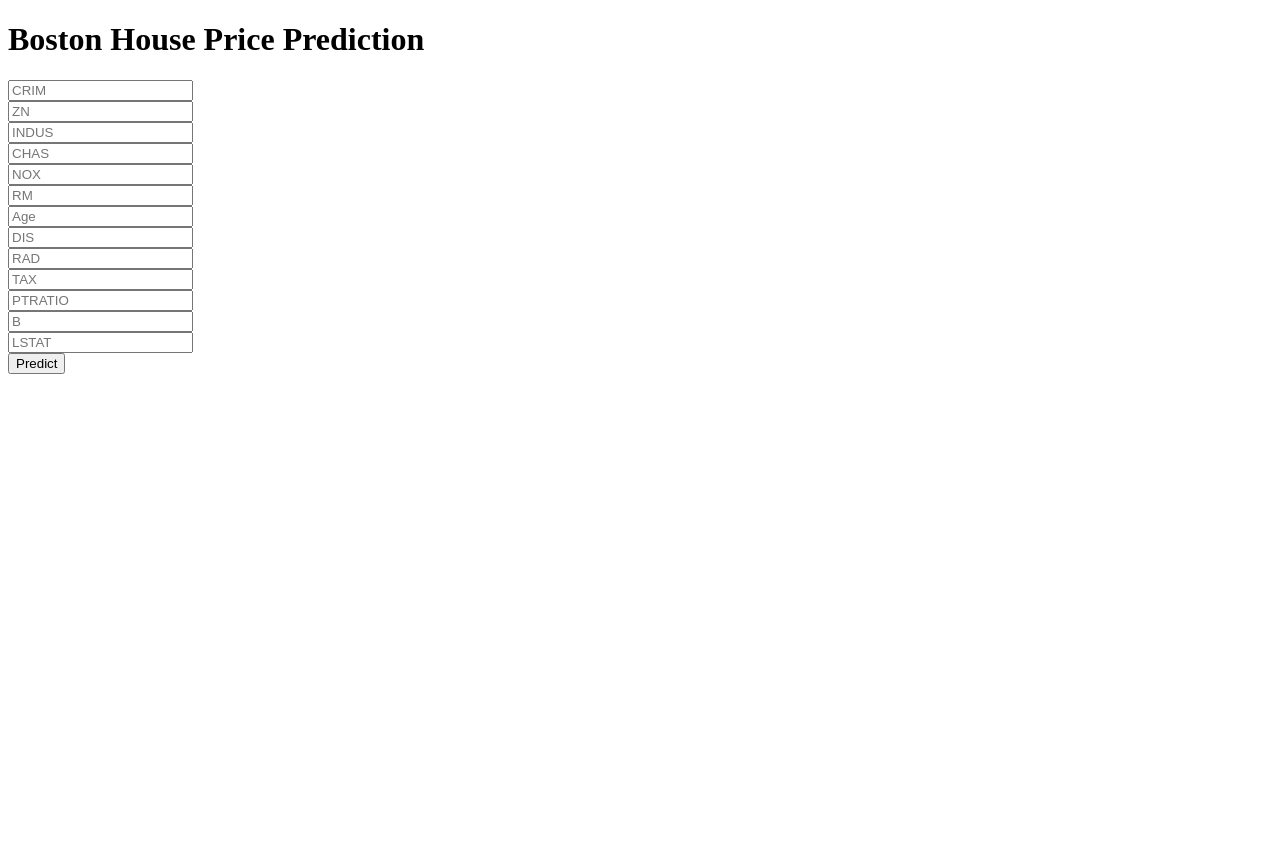
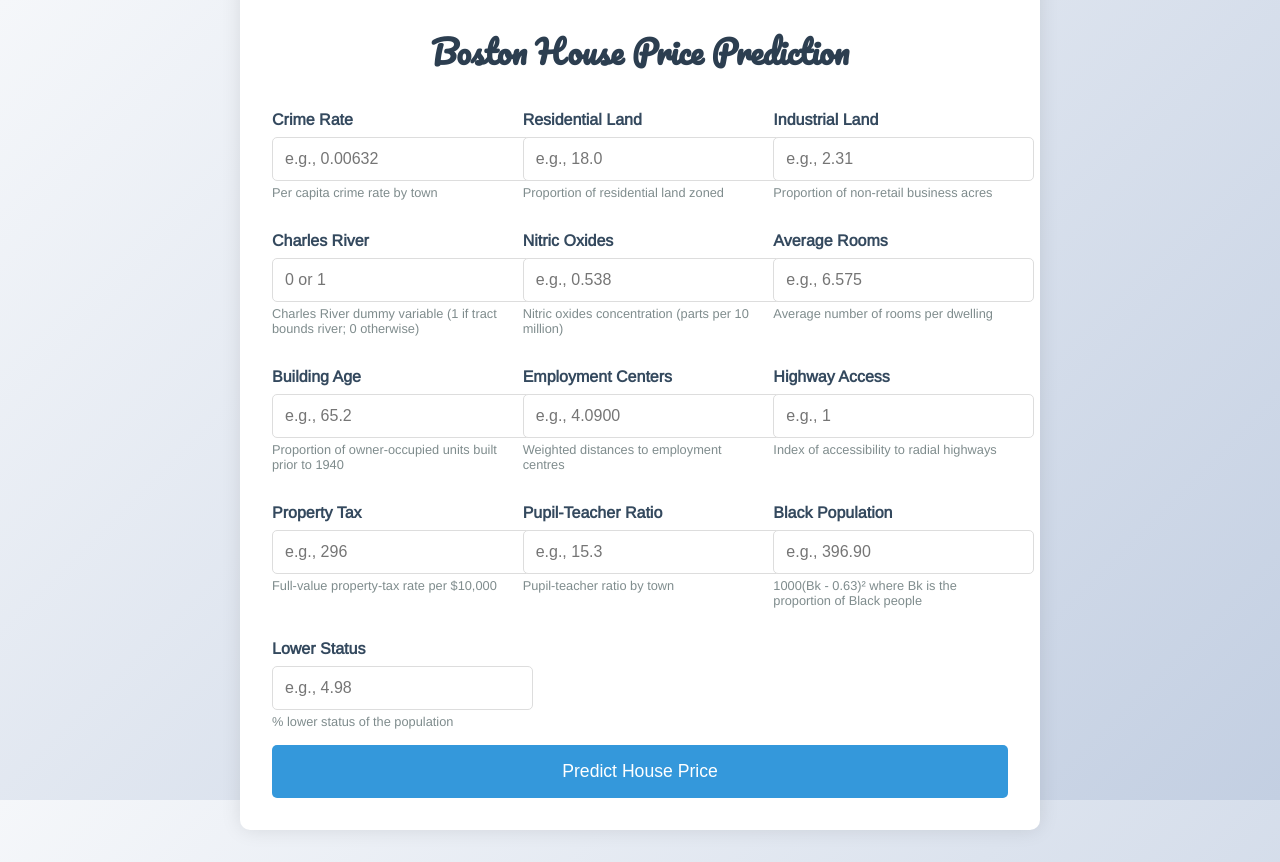
Before and after one commit to Jagannath29/boston_house_pricing, a Flask app: page / in a window 1280 px wide. Before the commit the page ends 374 px from the top, so only its background shows below. Run offline with Flask 3, Linux system fonts and the light colour scheme; parts of the project's set-up code (start-up, migrations or seed data) failed here and were passed over.

Commit message:
applied css to my home page

```diff
--- a/app.py
+++ b/app.py
@@ -30,11 +30,17 @@ def predict_api():
 
 @app.route('/predict',methods=['POST'])
 def predict():
-    data=[float(x) for x in request.form.values()]
-    final_input=scalar.transform(np.array(data).reshape(1,-1))
-    print(final_input)
-    output=reg_model.predict(final_input)[0]
-    return render_template("home.html",prediction_text="The House price prediction is {}".format(output))
+    try:
+        data = [float(x) for x in request.form.values()]
+        final_input = scalar.transform(np.array(data).reshape(1,-1))
+        output = reg_model.predict(final_input)[0]
+        # Format the prediction with comma separator and 2 decimal places
+        formatted_price = "${:,.2f}k".format(output)
+        return render_template("home.html",
+                             prediction_text=f"Predicted House Price: {formatted_price}")
+    except Exception as e:
+        return render_template("home.html",
+                             prediction_text="Error: Please ensure all fields contain valid numbers.")
 
 
 if __name__ == "__main__":
--- /dev/null
+++ b/static/css/style.css
@@ -0,0 +1,99 @@
+/* Modern CSS styling for Boston House Price Prediction */
+body {
+    font-family: 'Arimo', sans-serif;
+    background: linear-gradient(135deg, #f5f7fa 0%, #c3cfe2 100%);
+    height: 100vh;
+    margin: 0;
+    display: flex;
+    justify-content: center;
+    align-items: center;
+}
+
+.container {
+    width: 100%;
+    max-width: 800px;
+    padding: 2rem;
+}
+
+.prediction-form {
+    background: white;
+    padding: 2rem;
+    border-radius: 10px;
+    box-shadow: 0 0 20px rgba(0, 0, 0, 0.1);
+}
+
+h1 {
+    color: #2c3e50;
+    text-align: center;
+    margin-bottom: 2rem;
+    font-family: 'Pacifico', cursive;
+}
+
+.form-group {
+    margin-bottom: 1rem;
+}
+
+.form-group label {
+    display: block;
+    margin-bottom: 0.5rem;
+    color: #34495e;
+    font-weight: bold;
+}
+
+.form-control {
+    width: 100%;
+    padding: 0.75rem;
+    border: 1px solid #ddd;
+    border-radius: 5px;
+    font-size: 1rem;
+    transition: border-color 0.3s ease;
+}
+
+.form-control:focus {
+    border-color: #3498db;
+    outline: none;
+    box-shadow: 0 0 5px rgba(52, 152, 219, 0.3);
+}
+
+.btn {
+    background: #3498db;
+    color: white;
+    padding: 1rem 2rem;
+    border: none;
+    border-radius: 5px;
+    font-size: 1.1rem;
+    cursor: pointer;
+    width: 100%;
+    transition: background-color 0.3s ease;
+}
+
+.btn:hover {
+    background: #2980b9;
+}
+
+.prediction-result {
+    margin-top: 2rem;
+    padding: 1rem;
+    background: #2ecc71;
+    color: white;
+    border-radius: 5px;
+    text-align: center;
+    font-size: 1.2rem;
+    display: none;
+}
+
+.prediction-result.show {
+    display: block;
+}
+
+.input-grid {
+    display: grid;
+    grid-template-columns: repeat(auto-fit, minmax(200px, 1fr));
+    gap: 1rem;
+}
+
+.feature-description {
+    font-size: 0.8rem;
+    color: #7f8c8d;
+    margin-top: 0.25rem;
+}
--- a/templates/home.html
+++ b/templates/home.html
@@ -1,48 +1,129 @@
 <!DOCTYPE html>
-<html >
+<html>
 
 <head>
-  <meta charset="UTF-8">
-  <title>ML API</title>
-  <link href='https://fonts.googleapis.com/css?family=Pacifico' rel='stylesheet' type='text/css'>
-<link href='https://fonts.googleapis.com/css?family=Arimo' rel='stylesheet' type='text/css'>
-<link href='https://fonts.googleapis.com/css?family=Hind:300' rel='stylesheet' type='text/css'>
-<link href='https://fonts.googleapis.com/css?family=Open+Sans+Condensed:300' rel='stylesheet' type='text/css'>
-
-
+    <meta charset="UTF-8">
+    <meta name="viewport" content="width=device-width, initial-scale=1.0">
+    <title>Boston House Price Prediction</title>
+    <link href='https://fonts.googleapis.com/css?family=Pacifico' rel='stylesheet' type='text/css'>
+    <link href='https://fonts.googleapis.com/css?family=Arimo' rel='stylesheet' type='text/css'>
+    <link href='https://fonts.googleapis.com/css?family=Hind:300' rel='stylesheet' type='text/css'>
+    <link href='https://fonts.googleapis.com/css?family=Open+Sans+Condensed:300' rel='stylesheet' type='text/css'>
+    <link rel="stylesheet" href="{{ url_for('static', filename='css/style.css') }}">
 </head>
 
 <body>
- <div class="login">
-	<h1>Boston House Price Prediction</h1>
+    <div class="container">
+        <div class="prediction-form">
+            <h1>Boston House Price Prediction</h1>
 
-     <!-- Main Input For Receiving Query to our ML -->
-    <form action="{{ url_for('predict')}}"method="post">
-      <input type="text" name="CRIM" placeholder="CRIM" required="required" /><br>
-    	<input type="text" name="ZN" placeholder="ZN" required="required" /><br>
-        <input type="text" name="INDUS" placeholder="INDUS" required="required" /><br>
-        <input type="text" name="CHAS" placeholder="CHAS" required="required" /><br>
-        <input type="text" name="NOX" placeholder="NOX" required="required" /><br>
-        <input type="text" name="RM" placeholder="RM" required="required" /><br>
-        <input type="text" name="Age" placeholder="Age" required="required" /><br>
-        <input type="text" name="DIS" placeholder="DIS" required="required" /><br>
-        <input type="text" name="RAD" placeholder="RAD" required="required" /><br>
-        <input type="text" name="TAX" placeholder="TAX" required="required" /><br>
-        <input type="text" name="PTRATIO" placeholder="PTRATIO" required="required" /><br>
-        <input type="text" name="B" placeholder="B" required="required" /><br>
-        <input type="text" name="LSTAT" placeholder="LSTAT" required="required" /><br>
+            <!-- Main Input For Receiving Query to our ML -->
+            <form action="{{ url_for('predict')}}" method="post">
+                <div class="input-grid">
+                    <div class="form-group">
+                        <label for="CRIM">Crime Rate</label>
+                        <input type="number" step="0.000001" class="form-control" id="CRIM" name="CRIM"
+                            placeholder="e.g., 0.00632" required>
+                        <div class="feature-description">Per capita crime rate by town</div>
+                    </div>
 
+                    <div class="form-group">
+                        <label for="ZN">Residential Land</label>
+                        <input type="number" step="0.01" class="form-control" id="ZN" name="ZN" placeholder="e.g., 18.0"
+                            required>
+                        <div class="feature-description">Proportion of residential land zoned</div>
+                    </div>
 
+                    <div class="form-group">
+                        <label for="INDUS">Industrial Land</label>
+                        <input type="number" step="0.01" class="form-control" id="INDUS" name="INDUS"
+                            placeholder="e.g., 2.31" required>
+                        <div class="feature-description">Proportion of non-retail business acres</div>
+                    </div>
 
-        <button type="submit" class="btn btn-primary btn-block btn-large">Predict</button>
-    </form>
+                    <div class="form-group">
+                        <label for="CHAS">Charles River</label>
+                        <input type="number" step="1" min="0" max="1" class="form-control" id="CHAS" name="CHAS"
+                            placeholder="0 or 1" required>
+                        <div class="feature-description">Charles River dummy variable (1 if tract bounds river; 0 otherwise)
+                        </div>
+                    </div>
 
-   <br>
-   <br>
+                    <div class="form-group">
+                        <label for="NOX">Nitric Oxides</label>
+                        <input type="number" step="0.000001" class="form-control" id="NOX" name="NOX"
+                            placeholder="e.g., 0.538" required>
+                        <div class="feature-description">Nitric oxides concentration (parts per 10 million)</div>
+                    </div>
 
+                    <div class="form-group">
+                        <label for="RM">Average Rooms</label>
+                        <input type="number" step="0.01" class="form-control" id="RM" name="RM" placeholder="e.g., 6.575"
+                            required>
+                        <div class="feature-description">Average number of rooms per dwelling</div>
+                    </div>
 
- </div>
- {{prediction_text}}
+                    <div class="form-group">
+                        <label for="Age">Building Age</label>
+                        <input type="number" step="0.1" class="form-control" id="Age" name="Age" placeholder="e.g., 65.2"
+                            required>
+                        <div class="feature-description">Proportion of owner-occupied units built prior to 1940</div>
+                    </div>
 
+                    <div class="form-group">
+                        <label for="DIS">Employment Centers</label>
+                        <input type="number" step="0.0001" class="form-control" id="DIS" name="DIS"
+                            placeholder="e.g., 4.0900" required>
+                        <div class="feature-description">Weighted distances to employment centres</div>
+                    </div>
+
+                    <div class="form-group">
+                        <label for="RAD">Highway Access</label>
+                        <input type="number" step="1" class="form-control" id="RAD" name="RAD" placeholder="e.g., 1"
+                            required>
+                        <div class="feature-description">Index of accessibility to radial highways</div>
+                    </div>
+
+                    <div class="form-group">
+                        <label for="TAX">Property Tax</label>
+                        <input type="number" step="1" class="form-control" id="TAX" name="TAX" placeholder="e.g., 296"
+                            required>
+                        <div class="feature-description">Full-value property-tax rate per $10,000</div>
+                    </div>
+
+                    <div class="form-group">
+                        <label for="PTRATIO">Pupil-Teacher Ratio</label>
+                        <input type="number" step="0.1" class="form-control" id="PTRATIO" name="PTRATIO"
+                            placeholder="e.g., 15.3" required>
+                        <div class="feature-description">Pupil-teacher ratio by town</div>
+                    </div>
+
+                    <div class="form-group">
+                        <label for="B">Black Population</label>
+                        <input type="number" step="0.01" class="form-control" id="B" name="B" placeholder="e.g., 396.90"
+                            required>
+                        <div class="feature-description">1000(Bk - 0.63)² where Bk is the proportion of Black people
+                        </div>
+                    </div>
+
+                    <div class="form-group">
+                        <label for="LSTAT">Lower Status</label>
+                        <input type="number" step="0.01" class="form-control" id="LSTAT" name="LSTAT"
+                            placeholder="e.g., 4.98" required>
+                        <div class="feature-description">% lower status of the population</div>
+                    </div>
+                </div>
+
+                <button type="submit" class="btn">Predict House Price</button>
+            </form>
+
+            {% if prediction_text %}
+            <div class="prediction-result show">
+                {{ prediction_text }}
+            </div>
+            {% endif %}
+        </div>
+    </div>
 </body>
+
 </html>
```
